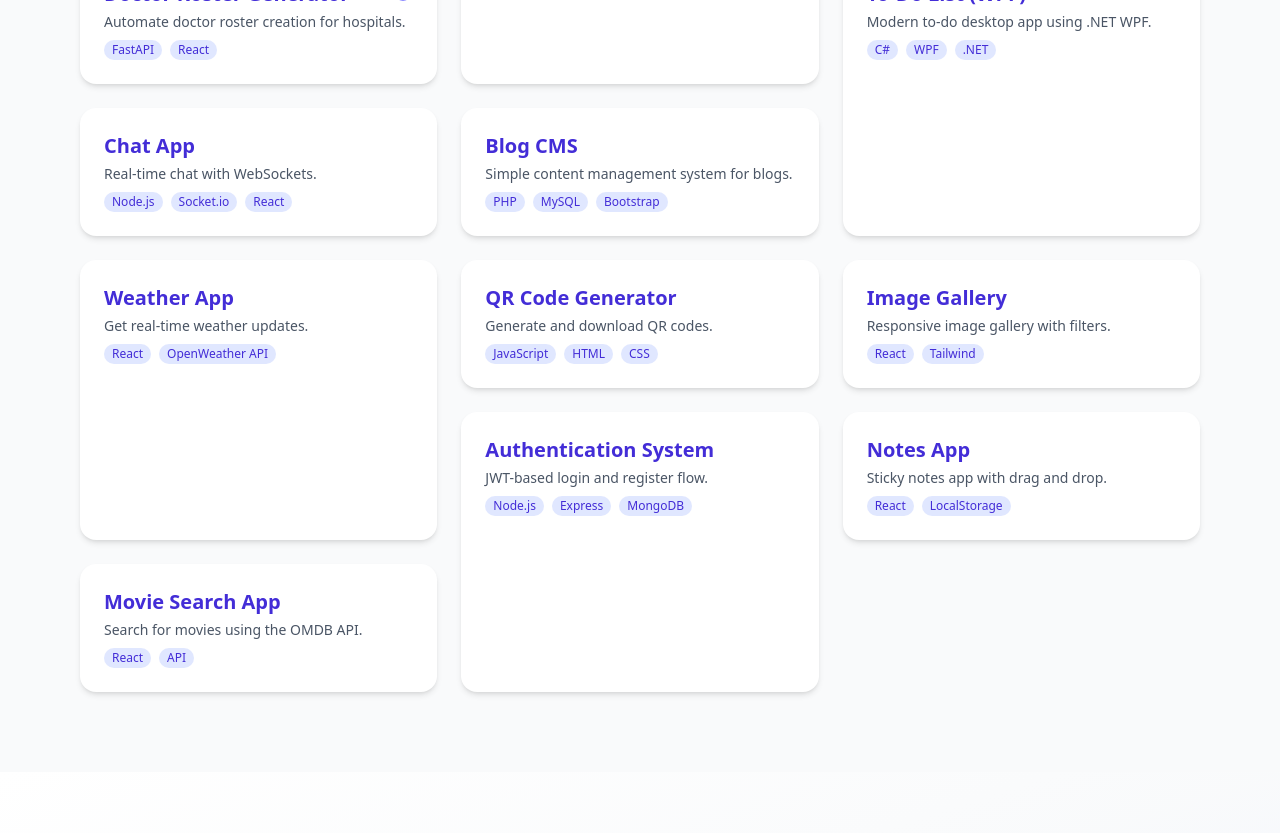
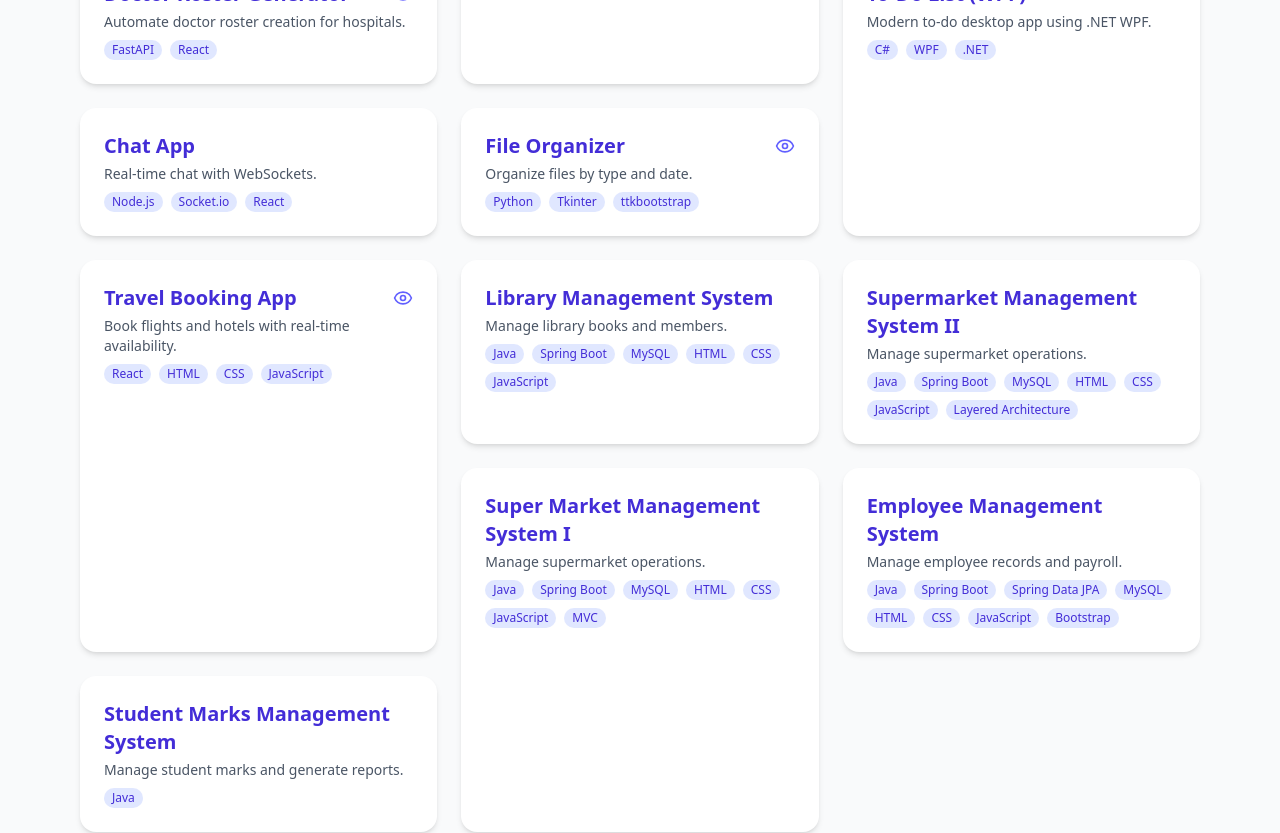
Before and after one commit to Aqueel-i/Aqueel-Ishak-Portfolio, a React (Vite) app: page / in a window 1280 px wide. Shown: the part 1740-2573 px from the top of the page. Built offline with nearby package versions, Linux system fonts and the light colour scheme.

Commit message:
Project Updates

```diff
--- a/src/pages/Projects.jsx
+++ b/src/pages/Projects.jsx
@@ -74,60 +74,62 @@ const allProjects = [
     link: "https://github.com/example/chat-app",
   },
   {
-    title: "Blog CMS",
-    description: "Simple content management system for blogs.",
-    tech: ["PHP", "MySQL", "Bootstrap"],
+    title: "File Organizer",
+    description: "Organize files by type and date.",
+    tech: ["Python", "Tkinter", "ttkbootstrap"],
     image: "/images/project.png",
-    details: "Admin dashboard to manage posts, categories, and users.",
-    link: "https://github.com/example/blog-cms",
+    details: "Drag-and-drop interface for organizing files and folders.",
+    link: "https://github.com/Aqueel-i/file-organizer.git",
+    live: "https://github.com/Aqueel-i/file-organizer/releases/download/v1.0.0/FileOrganizerSetup.exe"
   },
   {
-    title: "Weather App",
-    description: "Get real-time weather updates.",
-    tech: ["React", "OpenWeather API"],
+    title: "Travel Booking App",
+    description: "Book flights and hotels with real-time availability.",
+    tech: ["React", "HTML", "CSS", "JavaScript"],
     image: "/images/project.png",
-    details: "Shows temperature, humidity, and forecast...",
-    link: "https://github.com/example/weather-app",
+    details: "Search and book flights and hotels with real-time availability and pricing.",
+    link: "https://github.com/Aqueel-i/indo-travi.git",
+    live: "https://indo-travi.vercel.app/"
   },
   {
-    title: "QR Code Generator",
-    description: "Generate and download QR codes.",
-    tech: ["JavaScript", "HTML", "CSS"],
+    title: "Library Management System",
+    description: "Manage library books and members.",
+    tech: ["Java", "Spring Boot", "MySQL", "HTML", "CSS", "JavaScript"],
     image: "/images/project.png",
-    details: "Create QR codes for text/URL and export as PNG.",
-    link: "https://github.com/example/qr-generator",
+    details: "CRUD operations for books, members, and transactions with a web interface and reporting features for tracking book availability and member activity.",
+    link: "https://github.com/Aqueel-i/Library-Management-System.git",
   },
   {
-    title: "Image Gallery",
-    description: "Responsive image gallery with filters.",
-    tech: ["React", "Tailwind"],
+    title: "Supermarket Management System II",
+    description: "Manage supermarket operations.",
+    tech: ["Java", "Spring Boot", "MySQL", "HTML", "CSS", "JavaScript", "Layered Architecture"],
     image: "/images/project.png",
-    details: "Images loaded from JSON with tag-based filtering.",
-    link: "https://github.com/example/image-gallery",
+    details: "Manage products, sales, and inventory with a web interface and reporting features for tracking sales and inventory levels over time.",
+    link: "https://github.com/Aqueel-i/Supermarket-Management-System_LAYERED-Architecture.git",
   },
   {
-    title: "Authentication System",
-    description: "JWT-based login and register flow.",
-    tech: ["Node.js", "Express", "MongoDB"],
+    title: "Super Market Management System I",
+    description: "Manage supermarket operations.",
+    tech: ["Java", "Spring Boot", "MySQL", "HTML", "CSS", "JavaScript", "MVC"],
     image: "/images/project.png",
-    details: "Role-based authentication and access control.",
-    link: "https://github.com/example/auth-system",
+    details: "Manage products, sales, and inventory with a web interface and reporting features.",
+    link: "https://github.com/Aqueel-i/Supermarket-Management-System_MVC-Architecture.git",
   },
   {
-    title: "Notes App",
-    description: "Sticky notes app with drag and drop.",
-    tech: ["React", "LocalStorage"],
+    title: "Employee Management System",
+    description: "Manage employee records and payroll.",
+    tech: ["Java", "Spring Boot", "Spring Data JPA", "MySQL", "HTML", "CSS", "JavaScript", "Bootstrap"],
     image: "/images/project.png",
-    details: "Persistent notes with drag, edit, and color features.",
-    link: "https://github.com/example/notes-app",
+    details: " CRUD operations for employees, departments, and payroll, with a web interface for easy management and reporting features for tracking employee performance and attendance.",
+    link: "https://github.com/Aqueel-i/Employee-Management-System.git",
   },
   {
-    title: "Movie Search App",
-    description: "Search for movies using the OMDB API.",
-    tech: ["React", "API"],
+    title: "Student Marks Management System",
+    description: "Manage student marks and generate reports.",
+    tech: ["Java"],
     image: "/images/project.png",
-    details: "Displays movies with poster, year, and description.",
-    link: "https://github.com/example/movie-app",
+    details: "A Java-based system for managing student marks, generating reports and more,",
+    link: "https://github.com/Aqueel-i/Student-Marks-Management-System.git",
   },
 ];
 
```
